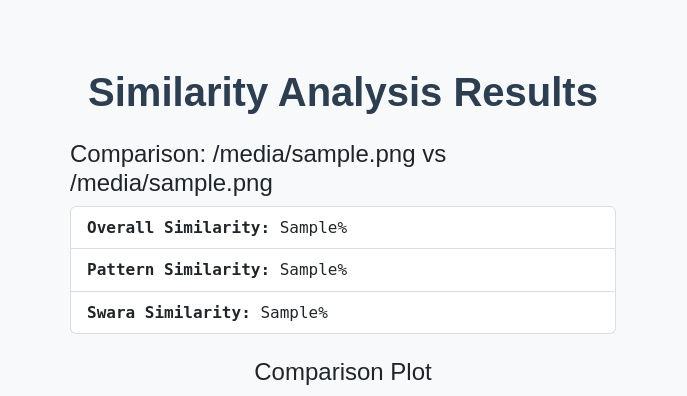
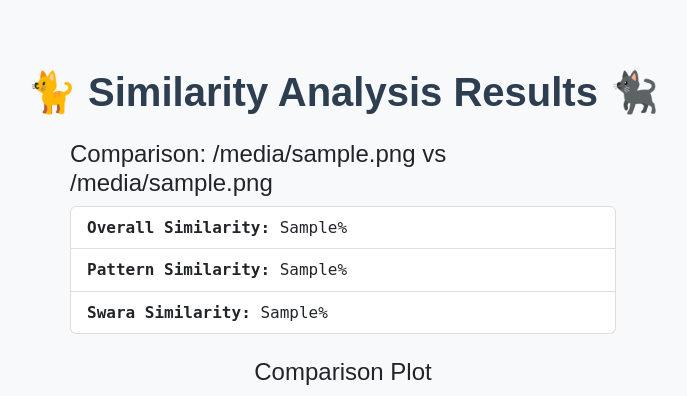
Before and after one commit to Hrithick123/Copycat, a Flask app: template templates/results.html in a window 1280 px wide. Shown: the top 396 px of the page, without its empty margins (297-984 px from the left). Run offline with Flask 3, Linux system fonts and the light colour scheme; the template is opened without the code that fills it: most values are stand-ins (such as "Sample title", 1, 10 or a date in 2020).

Commit message:
Update results.html

```diff
--- a/templates/results.html
+++ b/templates/results.html
@@ -4,6 +4,7 @@
     <meta charset="UTF-8">
     <meta name="viewport" content="width=device-width, initial-scale=1.0">
     <title>Similarity Analysis Results - Carnatic Music</title>
+    <link rel="icon" type="image/png" href="{{ url_for('static', filename='pet.png') }}">
     <!-- Include Bootstrap CSS -->
     <link href="https://cdn.jsdelivr.net/npm/bootstrap@5.3.0-alpha1/dist/css/bootstrap.min.css" rel="stylesheet">
     <link rel="stylesheet" href="{{ url_for('static', filename='styles.css') }}">
@@ -70,7 +71,7 @@
 </head>
 <body>
     <div class="container mt-5">
-        <h1 class="text-center mb-4">Similarity Analysis Results</h1>
+        <h1 class="text-center mb-4"> 🐈 Similarity Analysis Results 🐈‍⬛ </h1>
 
         <!-- Display similarity scores -->
         <div class="row mb-4">
@@ -106,6 +107,8 @@
     <!-- Include Bootstrap JS (Optional for any interactive elements) -->
     <script src="https://cdn.jsdelivr.net/npm/bootstrap@5.3.0-alpha1/dist/js/bootstrap.bundle.min.js"></script>
 </body>
+    <br>
+    <br>
 <footer class="bg-primary text-white text-center py-3 mt-auto">
         <p>
             Designed and Developed By <a href="https://hrithick123.github.io/Hrithickfolio/" target="_blank" class="underline hover:text-amber-300">Hrithick</a>
```
